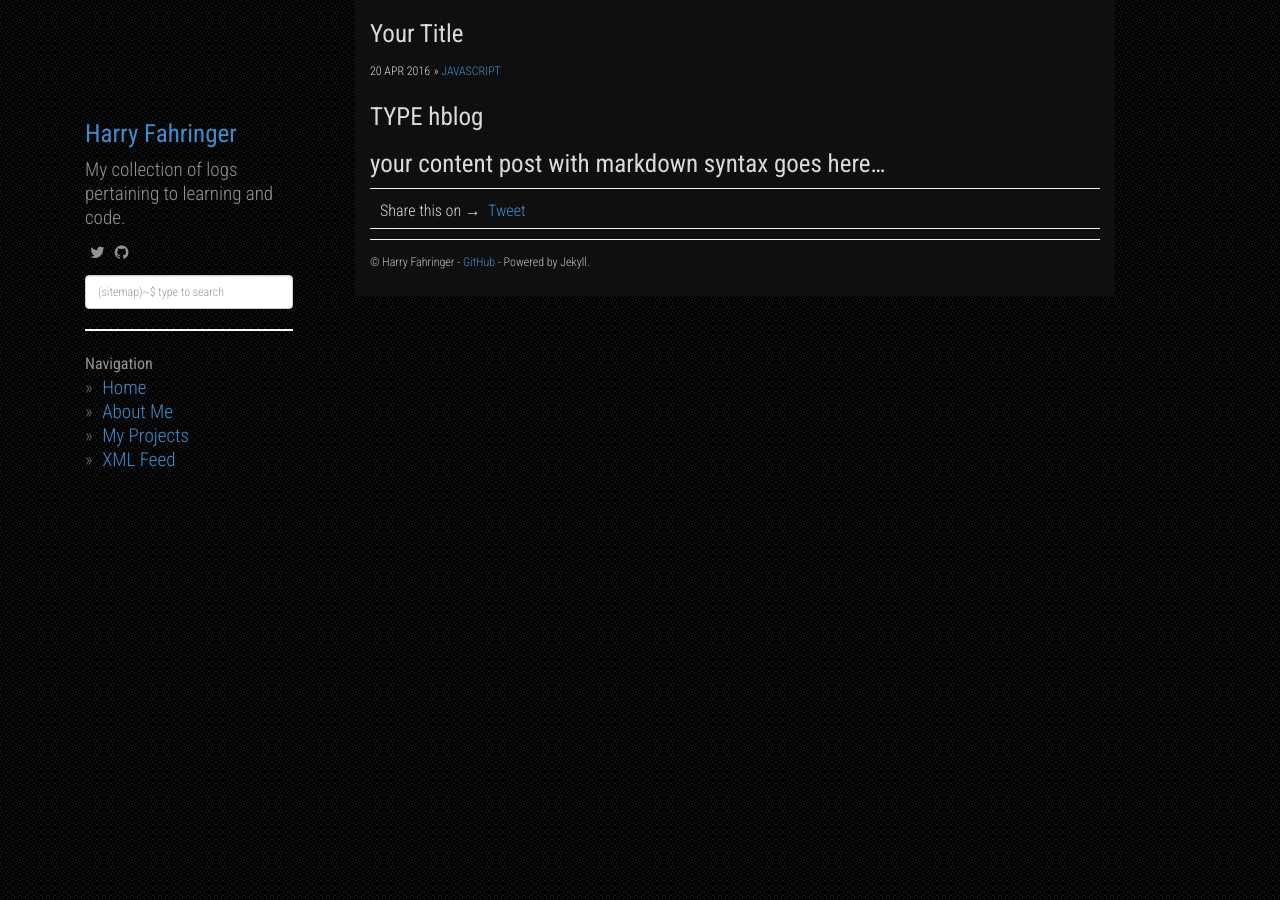
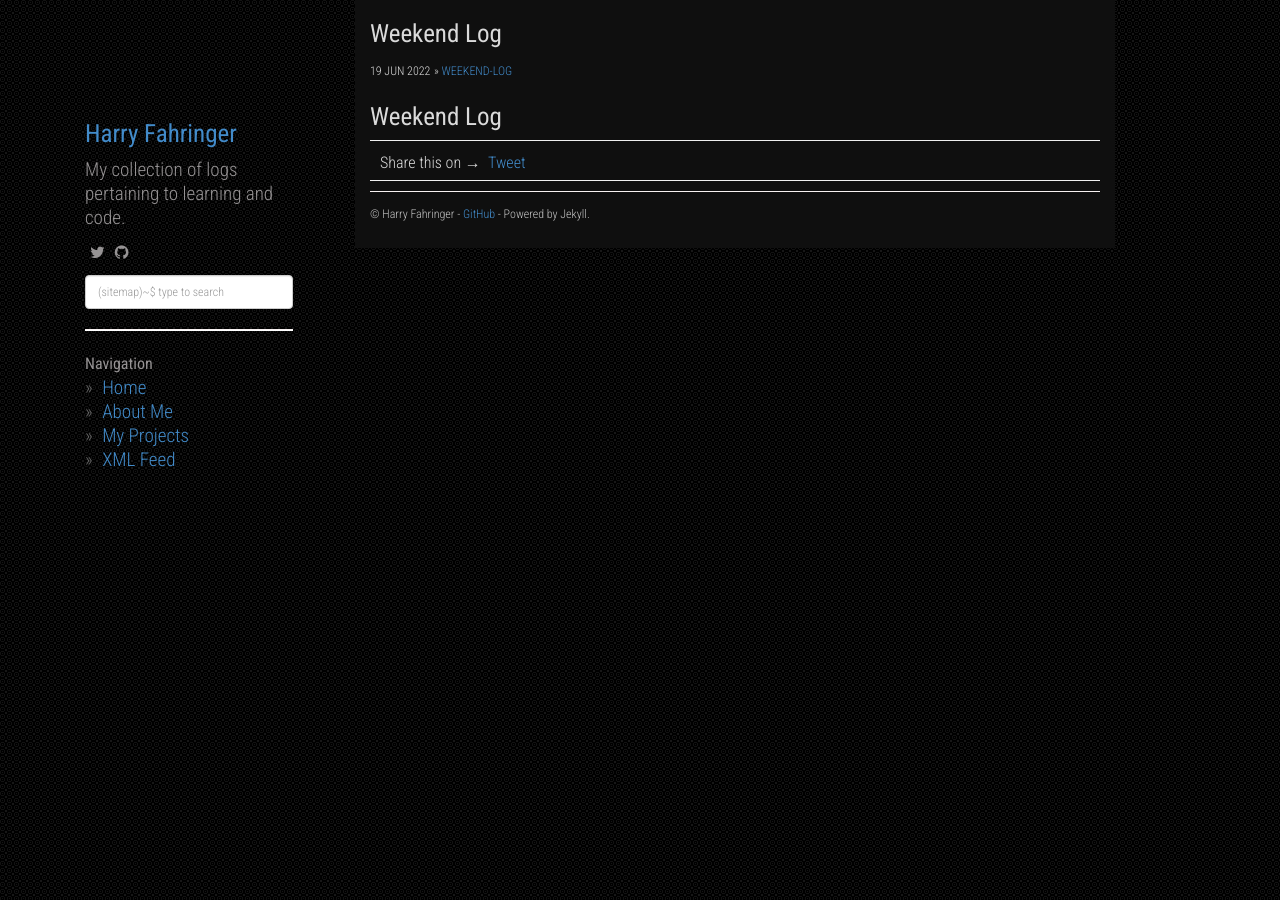
Before and after one commit to harryrf3/harryrf3.github.io, a Jekyll site: the page built from _posts/2022-06-18-weekend-log.md, in a window 1280 px wide. Built offline with Jekyll 4.4.1, drawn with Linux system fonts in a browser that asks for light colours; nearby versions of some CDN libraries; comment, search, counter and statistics services are not loaded.

Commit message:
Update files needed for Weekend Log category

```diff
--- a/_posts/2022-03-08-first-log.md
+++ b/_posts/2022-06-18-weekend-log.md
@@ -1,17 +1,16 @@
 ---
-# (require) default post layout
+# (required) default post layout
 layout: post
 # (require) a string title
-title: "Your Title"
+title: "Weekend Log"
 # (require) a post date
-date: 2016-04-20 19:51:02 +0700
+date: 2022-06-18 19:34:56 -05:00
 # (custom) some categories, but makesure these categories already exists inside path of `category/`
-categories: [javascript]
+categories: [weekend-log]
 # (custom) tags only for meta `property="article:tag"`
-tags: [foo, bar]
+tags: [weekend log, june 2022]
 # (custom) image only for meta `property="og:image"`, save your image inside path of `static/img/_posts`
+image: Broadcast_Mail.png
 ---
 
-# TYPE hblog
-
-# your content post with markdown syntax goes here...
+# Weekend Log
```
Also changed, not shown: _posts/_2022-03-08-first-log.md (added, +17 -0 lines), category/weekend-log.md (added, +6 -0 lines).
